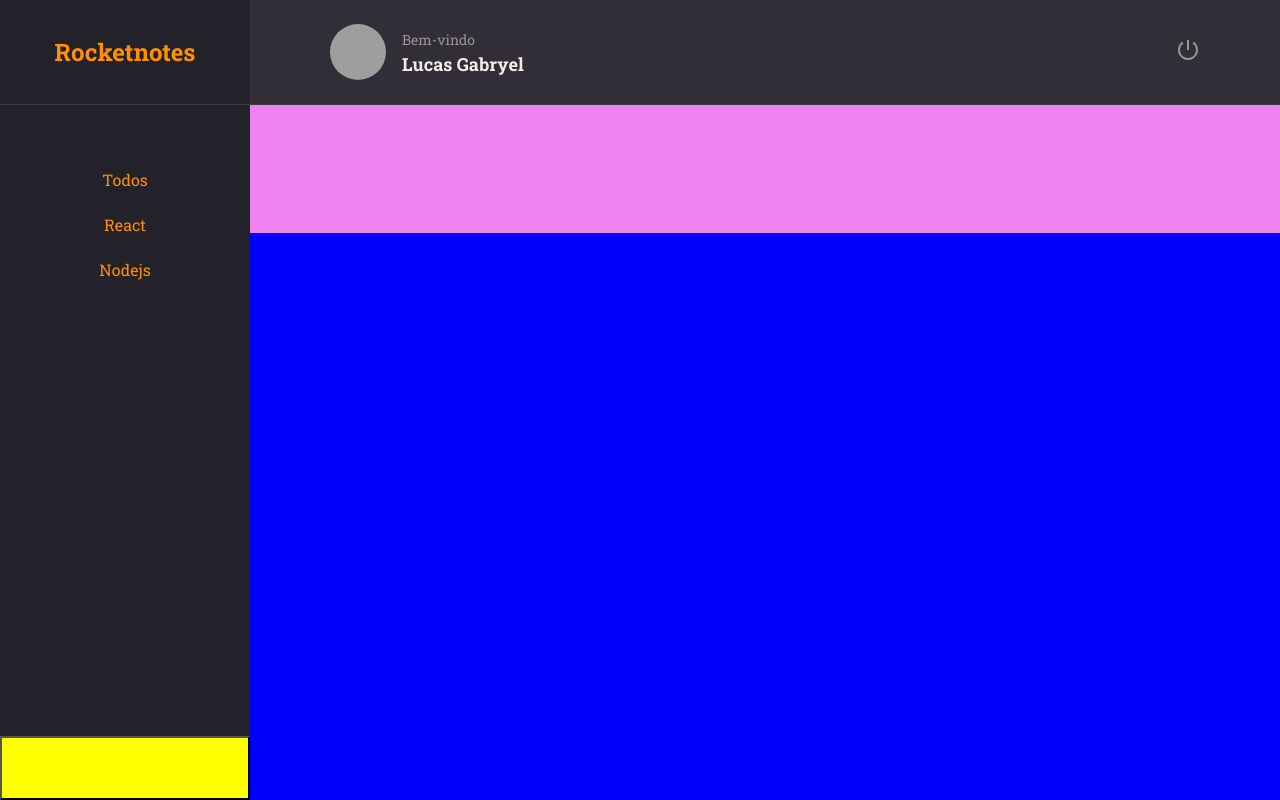
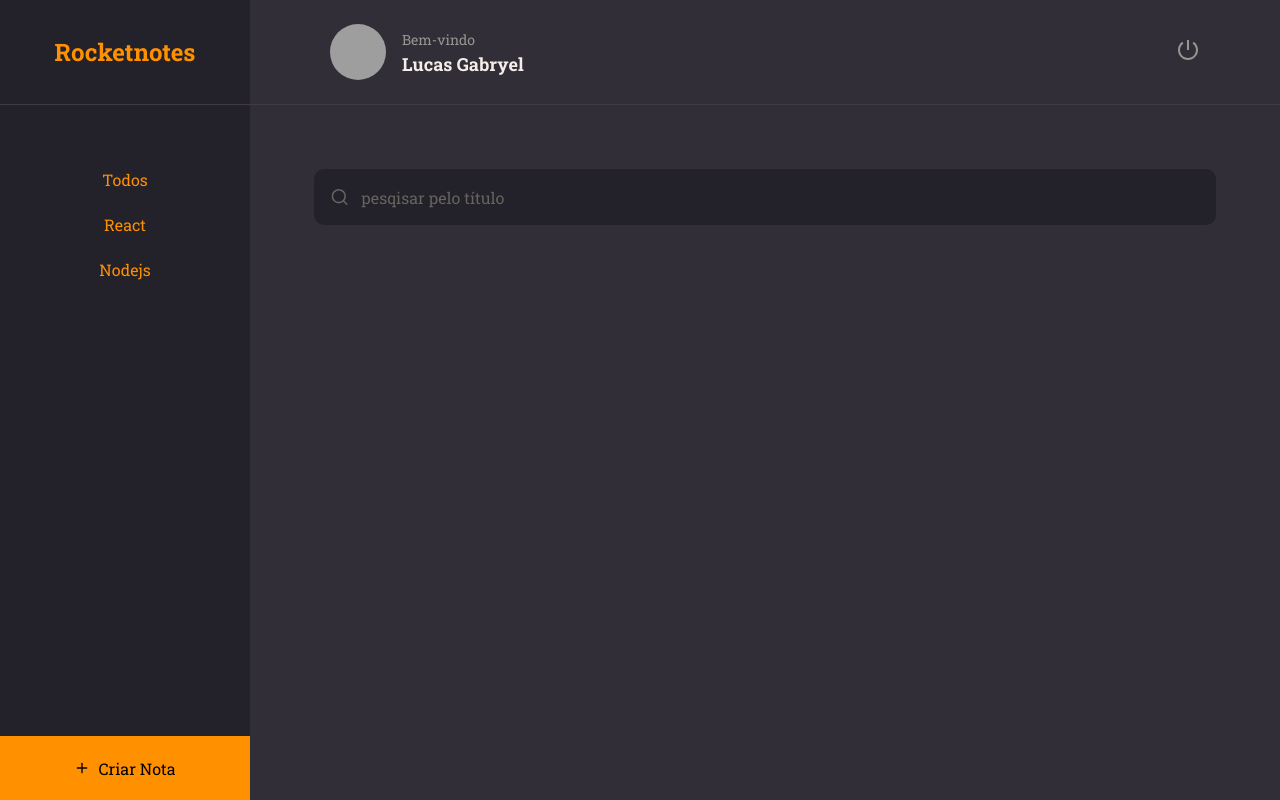
Before and after one commit to lucas-gabryel/rocketnotes-reactjs, a React (Vite) app: page / in a window 1280 px wide. Built offline with nearby package versions, Linux system fonts and the light colour scheme; grey boxes are pictures that could not be loaded.

Commit message:
create Input

```diff
--- /dev/null
+++ b/src/components/Input/index.jsx
@@ -0,0 +1,10 @@
+import { Container } from "./styles";
+
+export function Input({ icon: Icon, ...rest }) { // icon: Icon = recebeu como icon mas vai passar como Icon
+    return (
+        <Container>
+            {Icon && <Icon size={20}/>} {/* só vai renderizar o icon se realmente tiver icon e for true */}
+            <input {...rest}/>
+        </Container>
+    )
+};
--- /dev/null
+++ b/src/components/Input/styles.js
@@ -0,0 +1,32 @@
+import styled from "styled-components";
+
+export const Container = styled.div`
+    width: 100%;
+    display: flex;
+    align-items: center;
+
+    background-color: ${({ theme }) => theme.COLORS.BACKGROUND_900};
+    color: ${({ theme }) => theme.COLORS.GRAY_300};
+
+    margin-bottom: 8px;
+    border-radius: 10px;
+
+    > input {
+        height: 56px;
+        width: 100%;
+
+        padding: 12px;
+
+        color: ${({ theme }) => theme.COLORS.WHITE};
+        background-color: transparent;
+        border: none;
+
+        &::placeholder {
+            color: ${({ theme }) => theme.COLORS.GRAY_300};
+        }
+    }
+
+    > svg {
+        margin-left: 16px;
+    }
+`;
--- a/src/pages/Home/index.jsx
+++ b/src/pages/Home/index.jsx
@@ -1,7 +1,9 @@
+import { FiPlus, FiSearch } from "react-icons/fi";
 import { Container, Brand, Menu, Search, Content, NewNote } from "./styles";
 
 import { Header } from "../../components/Header"
 import { ButtonText } from "../../components/ButtonText"
+import { Input } from "../../components/Input"
 
 
 export function Home() {
@@ -20,7 +22,7 @@ export function Home() {
             </Menu>
 
             <Search>
-
+                <Input placeholder="pesqisar pelo título" icon={FiSearch}/>
             </Search>
 
             <Content>
@@ -28,7 +30,8 @@ export function Home() {
             </Content>
 
             <NewNote>
-
+                <FiPlus></FiPlus>
+                Criar Nota
             </NewNote>
         </Container>
     )
--- a/src/pages/Home/styles.js
+++ b/src/pages/Home/styles.js
@@ -50,15 +50,27 @@ export const Menu  = styled.ul`
 
 export const Search  = styled.div`
     grid-area: search;
-    background: violet;
+
+    padding: 64px 64px 0;
+
 `;
 
 export const Content  = styled.div`
     grid-area: content;
-    background: blue;
+
 `;
 
 export const NewNote = styled.button`
     grid-area: newnote;
-    background: yellow;
+
+    background-color: ${({ theme }) => theme.COLORS.ORANGE};
+    border: none;
+
+    display: flex;
+    align-items: center;
+    justify-content: center;
+
+    > svg {
+        margin-right: 8px;
+    }
 `;
```
